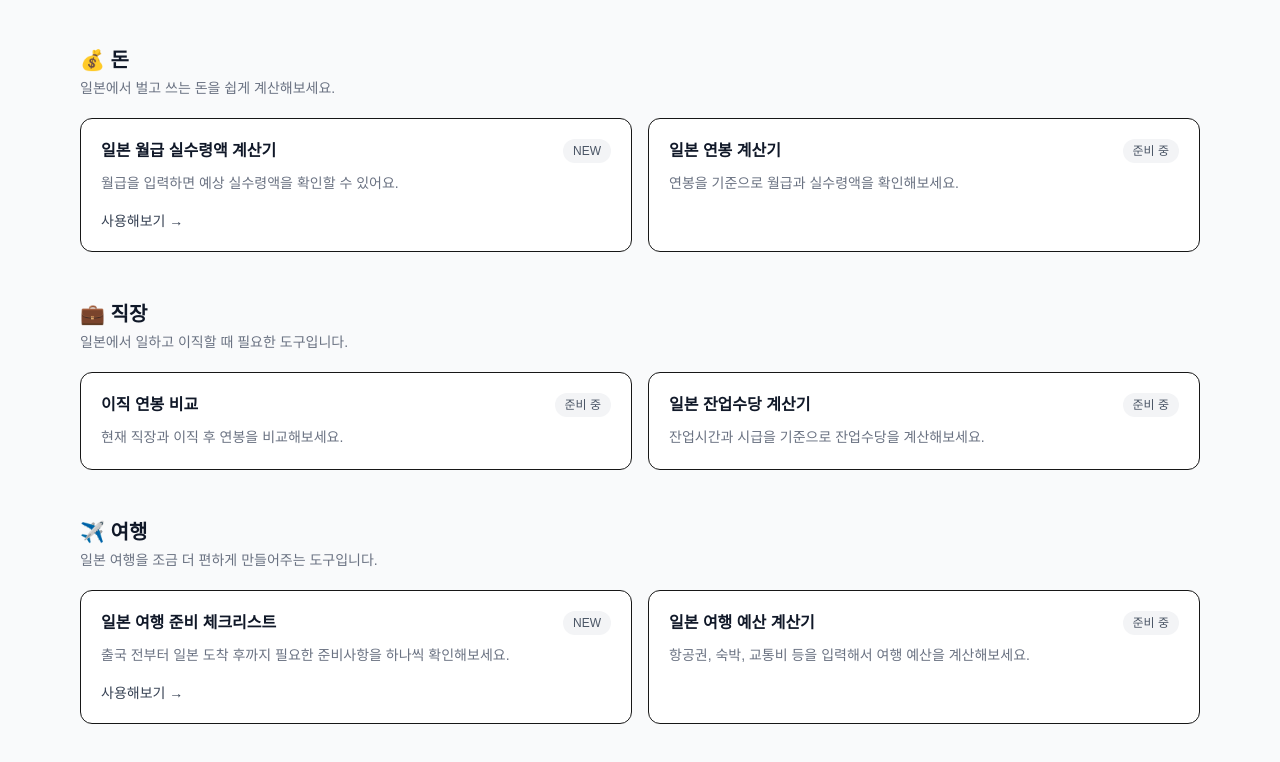
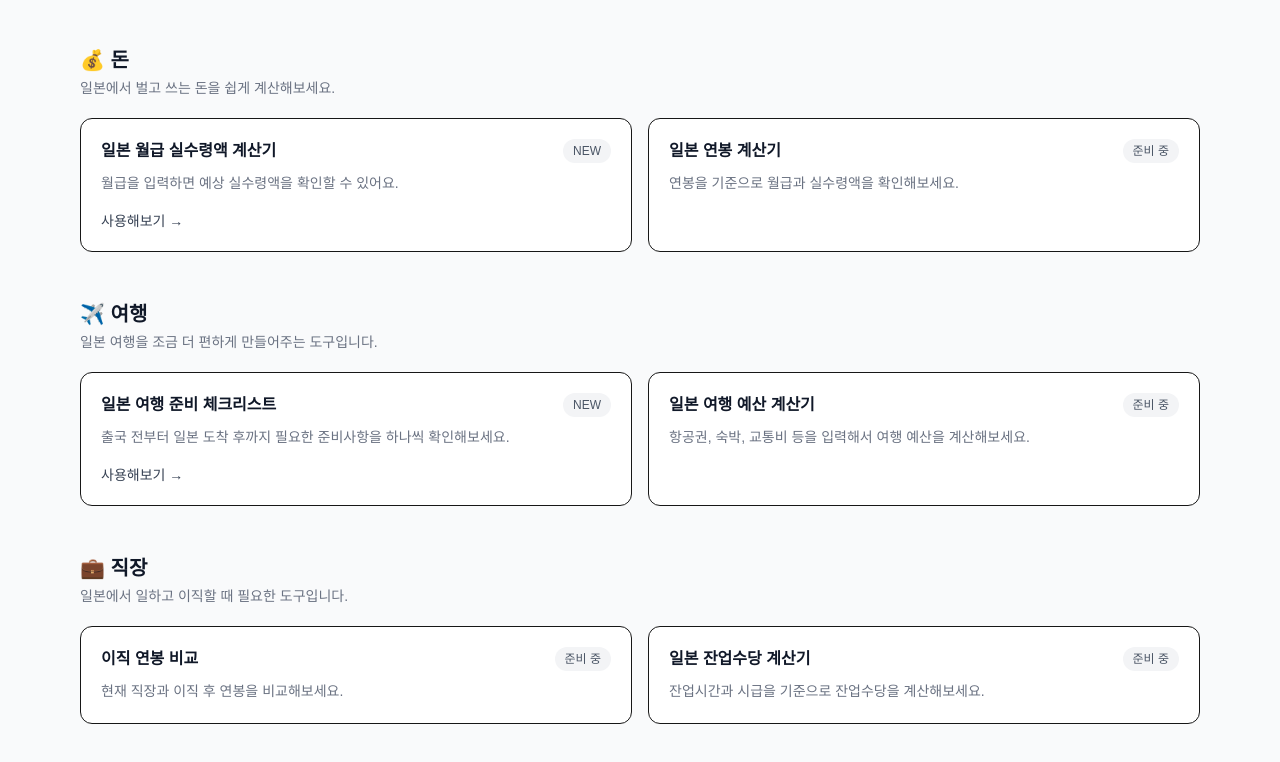
Before and after one commit to PARK-SUNGJUN-618/ilsengga, a Next.js app: page / in a window 1280 px wide. Shown: the part 1054-1816 px from the top of the page. Built offline with nearby package versions, Linux system fonts and the light colour scheme.

Commit message:
ilsengga-Reorder home categories

```diff
--- a/app/page.tsx
+++ b/app/page.tsx
@@ -73,23 +73,6 @@ const categories = [
   },
 
   {
-    title: "💼 직장",
-    description: "일본에서 일하고 이직할 때 필요한 도구입니다.",
-    tools: [
-      {
-        title: "이직 연봉 비교",
-        description: "현재 직장과 이직 후 연봉을 비교해보세요.",
-        href: "/coming-soon",
-      },
-      {
-        title: "일본 잔업수당 계산기",
-        description: "잔업시간과 시급을 기준으로 잔업수당을 계산해보세요.",
-        href: "/coming-soon",
-      },
-    ],
-  },
-
-  {
     title: "✈️ 여행",
     description: "일본 여행을 조금 더 편하게 만들어주는 도구입니다.",
     tools: [
@@ -104,6 +87,23 @@ const categories = [
         title: "일본 여행 예산 계산기",
         description:
           "항공권, 숙박, 교통비 등을 입력해서 여행 예산을 계산해보세요.",
+        href: "/coming-soon",
+      },
+    ],
+  },
+
+  {
+    title: "💼 직장",
+    description: "일본에서 일하고 이직할 때 필요한 도구입니다.",
+    tools: [
+      {
+        title: "이직 연봉 비교",
+        description: "현재 직장과 이직 후 연봉을 비교해보세요.",
+        href: "/coming-soon",
+      },
+      {
+        title: "일본 잔업수당 계산기",
+        description: "잔업시간과 시급을 기준으로 잔업수당을 계산해보세요.",
         href: "/coming-soon",
       },
     ],
```
